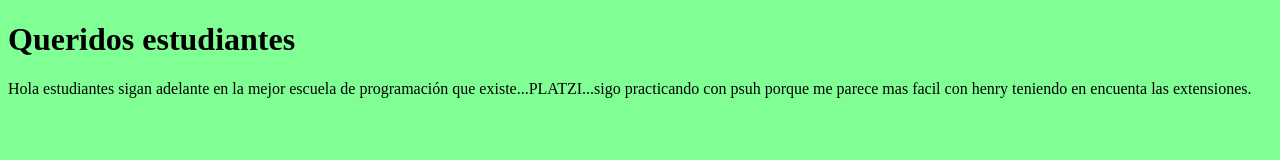
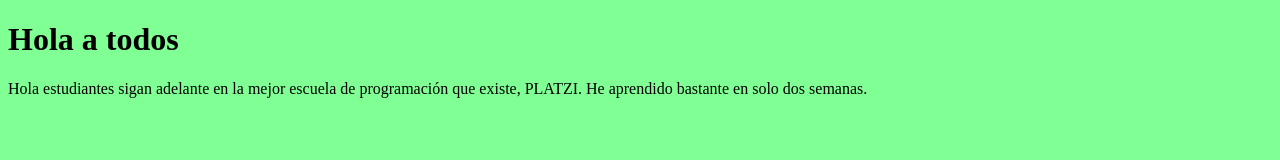
Before and after one commit to Santilp92/ProyectoDemoCursoPrework, a plain HTML site: page index.html in a window 1280 px wide. Drawn offline with Linux system fonts and the light colour scheme.

```diff
--- a/index.html
+++ b/index.html
@@ -4,18 +4,17 @@
     <meta charset="UTF-8">
     <meta http-equiv="X-UA-Compatible" content="IE=edge">
     <meta name="viewport" content="width=device-width, initial-scale=1.0">
-    <title>Hola a todos </title>
+    <title>Saludos</title>
     <link rel="stylesheet" href="index.css">
 </head>
 
 <body>
-    <h1>Queridos estudiantes</h1>
+    <h1>Hola a todos</h1>
     <p>
         Hola estudiantes sigan adelante
         en la mejor escuela de programación que
-        existe...PLATZI...sigo practicando con psuh
-        porque me parece mas facil con henry
-        teniendo en encuenta las extensiones.
+        existe, PLATZI. He aprendido bastante en
+        solo dos semanas.
     </p>
     <script src="index.js"></script>
 </body>
```
